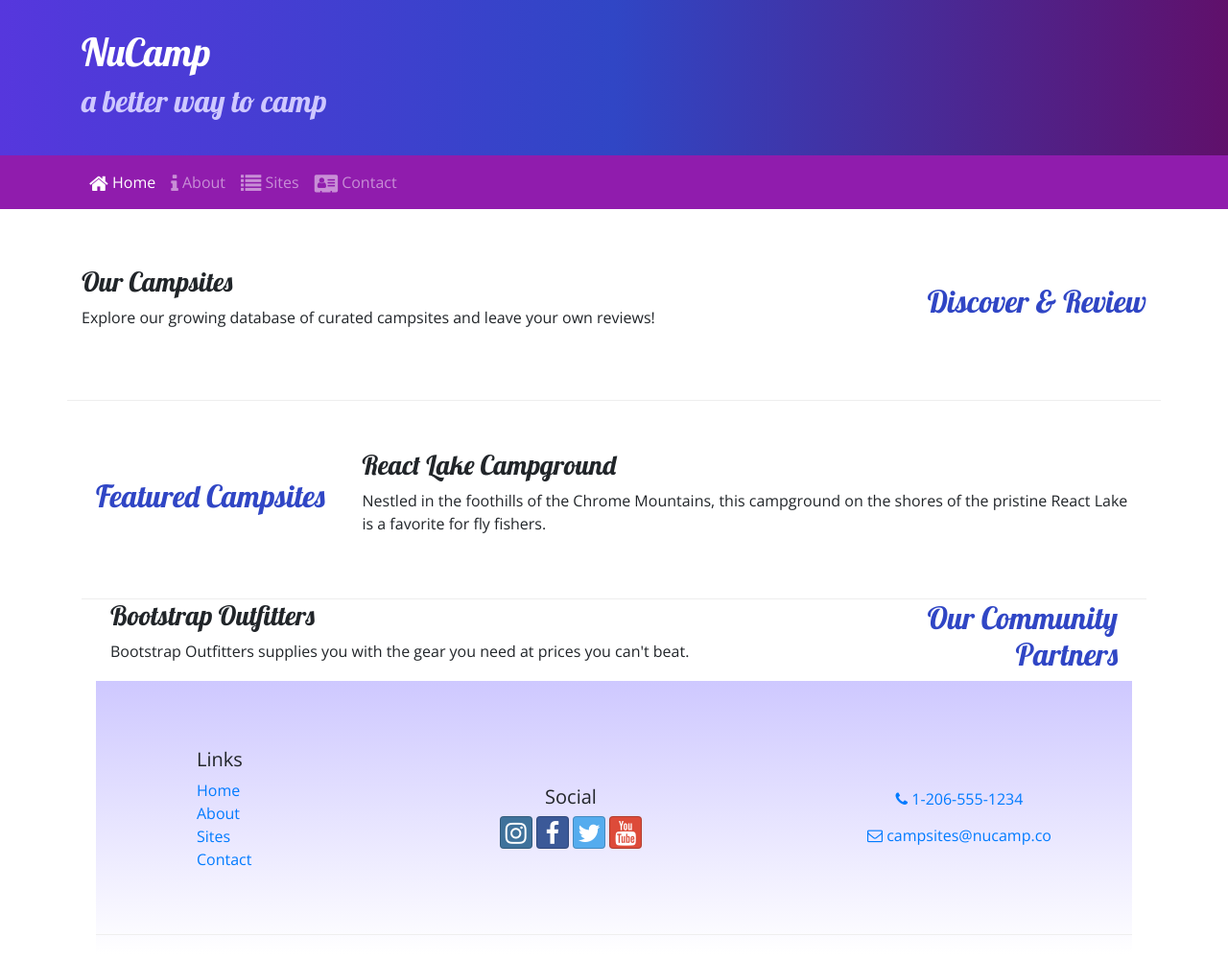
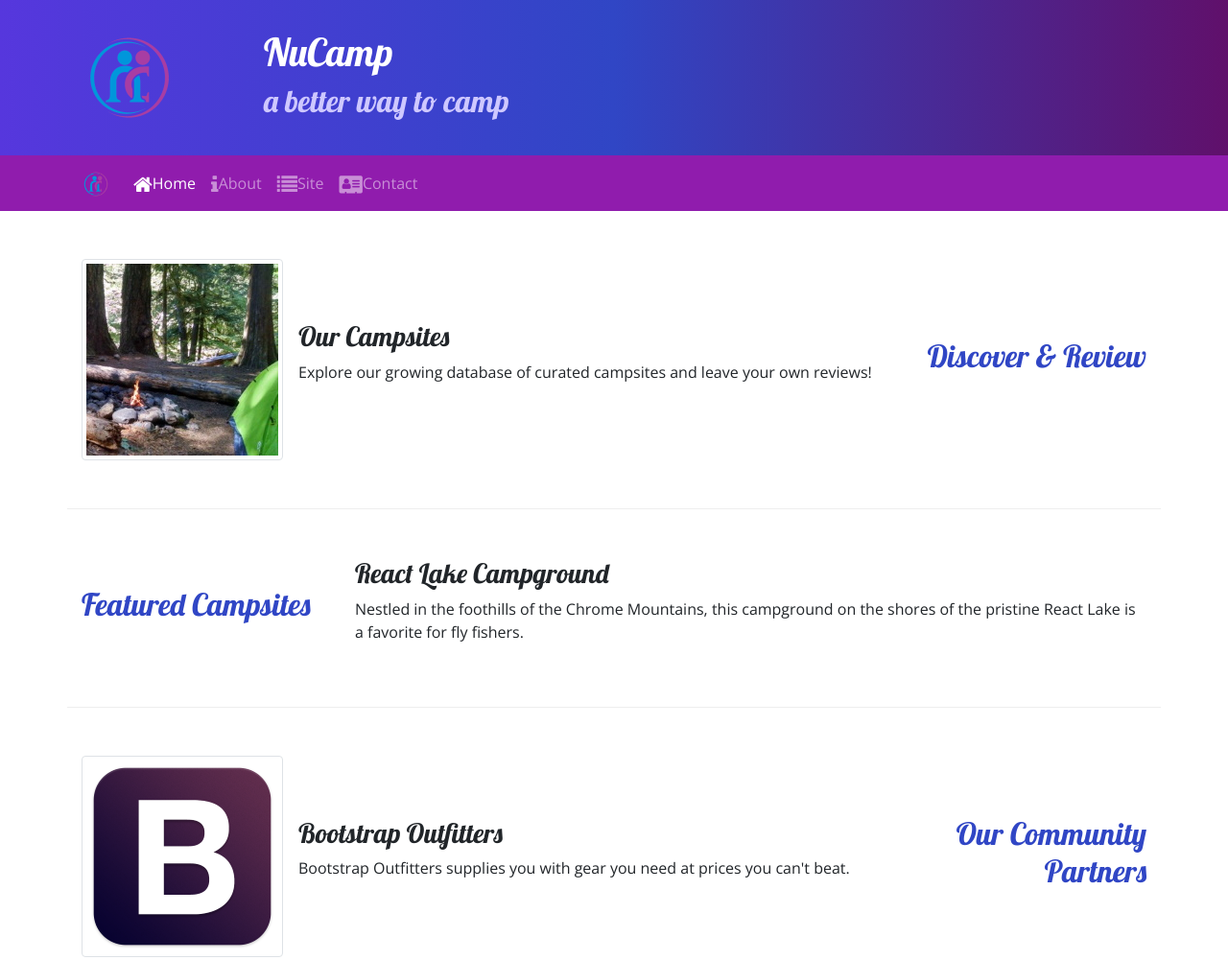
Before and after one commit to cbipinnatus/Bootstrap-Class, a website: page index.html in a window 1280 px wide. Shown: the top 1001 px of the page at 96% size. Drawn offline with nearby package versions, Linux system fonts and the light colour scheme.

Commit message:
Bootstrap Excerise

```diff
--- a/index.html
+++ b/index.html
@@ -1,89 +1,91 @@
 <!DOCTYPE html>
 <html lang="en">
-
 <head>
+    <meta charset="utf-8" />
+    <title>NuCamp: A Better Way To Camp</title>
         <!-- Required meta tags always come first -->
         <meta charset="utf-8" />
         <meta name="viewport" content="width=device-width, initial-scale=1" />
-
         <!-- Bootstrap CSS -->
         <link rel="stylesheet" href="node_modules/bootstrap/dist/css/bootstrap.min.css" />
-
-        <!-- Additional CSS must be placed after Bootstrap CSS -->
+        <link rel="stylesheet" href="https://fonts.googleapis.com/css?family=Lobster|Open+Sans" />
+        <link rel="stylesheet" href="css/styles.css" />
         <link rel="stylesheet" href="node_modules/font-awesome/css/font-awesome.min.css" />
         <link rel="stylesheet" href="node_modules/bootstrap-social/bootstrap-social.css" />
-        <link rel="stylesheet" href="https://fonts.googleapis.com/css?family=Lobster|Open+Sans" />
-        <link rel="stylesheet" href="css/styles.css" />
         <title>NuCamp: A Better Way To Camp</title>
 </head>
-
 <body>
-
     <header class="jumbotron jumbotron-fluid">
         <div class="container">
             <div class="row">
+                <div class="col-4 col-sm-3 col-md-2 align-self-center">
+                    <a href="index.html"><img src="img/logo.png" class="img-fluid" /></a>
+                </div>
                 <div class="col">
                     <h1>NuCamp</h1>
                     <h2>a better way to camp</h2>
                 </div>
             </div>
+        </div>
     </header>
-
     <nav class="navbar navbar-expand-sm navbar-dark sticky-top">
         <div class="container">
-    <button class="navbar-toggler ml-auto" type="button"
-    data-toggle="collapse" data-target="#nucampNavbar">
-        <span class="navbar-toggler-icon"></span>
+            <a class="navbar-brand" href="index.html"><img src="img/logo.png" width="30" height="30"/></a>
+            <button class="navbar-toggler" type="button" data-toggle="collapse" data-target=#nucampNavbar><span class="navbar-toggler-icon"></span>
             </button>
-    <div class="collapse navbar-collapse" id="#nucampNavbar">
+            <div class="collapse navbar-collapse" id="nucampNavbar">
                 <ul class="navbar-nav">
-            <li class="nav-item active"><a class="nav-link" href="#"><i class="fa fa-home fa-lg"></i> Home</a></li>
-            <li class="nav-item"><a class="nav-link"  href="aboutus.html"><i class="fa fa-info fa-lg"></i> About</a></li>
-            <li class="nav-item"><a class="nav-link" href="#"><i class="fa fa-list fa-lg"></i> Sites</a></li>
-            <li class="nav-item"><a class="nav-link" href="contactus.html"><i class="fa fa-address-card fa-lg"></i> Contact</a></li>
+                    <li class="nav-item active"><a class="nav-link" href="#"><i class="fa fa-home fa-lg"></i>Home</a></li>
+                    <li class="nav-item"><a class="nav-link" href="aboutus.html"><i class="fa fa-info fa-lg"></i>About</a></li>
+                    <li class="nav-item"><a class="nav-link" href="#"><i class="fa fa-list fa-lg"></i>Site</a></li>
+                    <li class="nav-item"><a class="nav-link" href="contactus.html"><i class="fa fa-address-card fa-lg"></i>Contact</a></li>
                 </ul>
             </div>
         </div>
     </nav>
-
     <div class="container">
         <div class="row row-content align-items-center">
-            <div class="col-sm-4 order-sm-last col-md-3">
+            <div class="col-sm-4
+            order-sm-last col-md-3">
                 <h2 class="text-sm-right">Discover & Review</h2>
             </div>
             <div class="col">
+                <div class="media">
+                    <img class="d-flex mr-3 img-thumbnail" src="img/breadcrumb-trail-thumb.jpg" alt="Breadcrumb Trail thumbnail" />
+                        <div class="media-body align-self-center">
                             <h3>Our Campsites</h3>
-                <p>Explore our growing database of curated campsites and leave your own reviews!</p>
+                            <p class="d-none d-sm-block">Explore our growing database of curated campsites and leave your own reviews!</p>
                         </div>
                 </div>
-    <div>
-
-        <div class="container">
+            </div>
+        </div>
         <div class="row row-content align-items-center">
             <div class="col-sm-4 col-md-3">
                 <h2>Featured Campsites</h2>
             </div>
             <div class="col">
                 <h3>React Lake Campground</h3>
-        		<p>Nestled in the foothills of the Chrome Mountains, this campground on the shores of the pristine React Lake is a favorite for fly fishers.</p>
+                <p class="d-none d-sm-block">Nestled in the foothills of the Chrome Mountains, this campground on the shores of the pristine React Lake is a favorite for fly fishers.</p>
             </div>
         </div>
-    <div>
-
-    <div class="container">
-        <div class="row">
+        <div class="row row-content align-items-center">
             <div class="col-sm-4 order-sm-last col-md-3">
                 <h2 class="text-sm-right">Our Community Partners</h2>
             </div>
             <div class="col">
+                <div class="media">
+                    <img class="d-flex mr-3 img-thumbnail" src="img/bootstrap-thumb.png" alt="Bootstrap Outfitters thumbnail" />
+                    <div class="media-body align-self-center">
                         <h3>Bootstrap Outfitters</h3>
-        		<p>Bootstrap Outfitters supplies you with the gear you need at prices you can't beat.</p>
+                        <p class="d-none d-sm-block">Bootstrap Outfitters supplies you with gear you need at prices you can't beat.</p>
+                    </div>
+                </div>
             </div>
         </div>
     </div>
     <footer class="site-footer">
         <div class="container">
-            <div class="row row-content align-items-center">
+            <div class="row">
                 <div class="col-4 col-sm-2 offset-1">
                     <h5>Links</h5>
                     <ul class="list-unstyled">
@@ -95,24 +97,19 @@
                 </div>
                 <div class="col-6 col-sm-5 text-center">
                     <h5>Social</h5>
-                    <a class="btn btn-social-icon btn-instagram" href="http://instagram.com/"><i class="fa fa-instagram"></i></a>
-                    <a class="btn btn-social-icon btn-facebook" href="http://facebook.com/"><i class="fa fa-facebook"></i></a>
-                    <a class="btn btn-social-icon btn-twitter" href="http://twitter.com/"><i class="fa fa-twitter"></i></a>
-                    <a class="btn btn-social-icon btn-google" href="http://youtube.com/"><i class="fa fa-youtube"></i></a>
+                    <a class="btn btn-social-icon btn-instagram" href="http://instagram.com/"><i class="fa fa-instagram fa-lg"></i></a>
+                    <a class="btn btn-social-icon btn-facebook" href="http://facebook.com/"><i class="fa fa-facebook fa-lg"></i></a>
+                    <a class="btn btn-social-icon btn-twitter" href="http://twitter.com/"><i class="fa fa-twitter fa-lg"></i></a>
+                    <a class="btn btn-social-icon btn-google" href="http://youtube.com/"><i class="fa fa-youtube fa-lg"></i></a>
                 </div>
                 <div class="col-sm-4 text-center">
-                        <a role="button" class="btn btn-link" href="tel:+12065551234"><i class="fa fa-phone"></i> 1-206-555-1234</a><br />
+                    <a role="button" class="btn btn-link" href="tel:+12065551234"><i class="fa fa-phone"></i> 1-206-555-1234</a><br>
                     <a role="button" class="btn btn-link" href="mailto:campsites@nucamp.co"><i class="fa fa-envelope-o"></i> campsites@nucamp.co</a>
                 </div>
-           </div>
-        </div>
     </footer>
-
         <!-- jQuery must come first, then Popper.js, then the Bootstrap JavaScript plugins.-->
         <script src="node_modules/jquery/dist/jquery.slim.min.js"></script>
         <script src="node_modules/popper.js/dist/umd/popper.min.js"></script>
         <script src="node_modules/bootstrap/dist/js/bootstrap.min.js"></script>
-
 </body>
-
 </html>
```
Also changed, not shown: aboutus.html (+39 -19 lines), contactus.html (+7 -4 lines), img/bootstrap-thumb.png (added), img/breadcrumb-trail-thumb.jpg (added), img/breadcrumb-trail.jpg (added), img/chrome-river-thumb.jpg (added), img/chrome-river.jpg (added), img/logo.png (added), img/react-lake-thumb.jpg (added), img/react-lake.jpg (added), 2 other files. Lines whose indentation alone changed are shown as unchanged.
